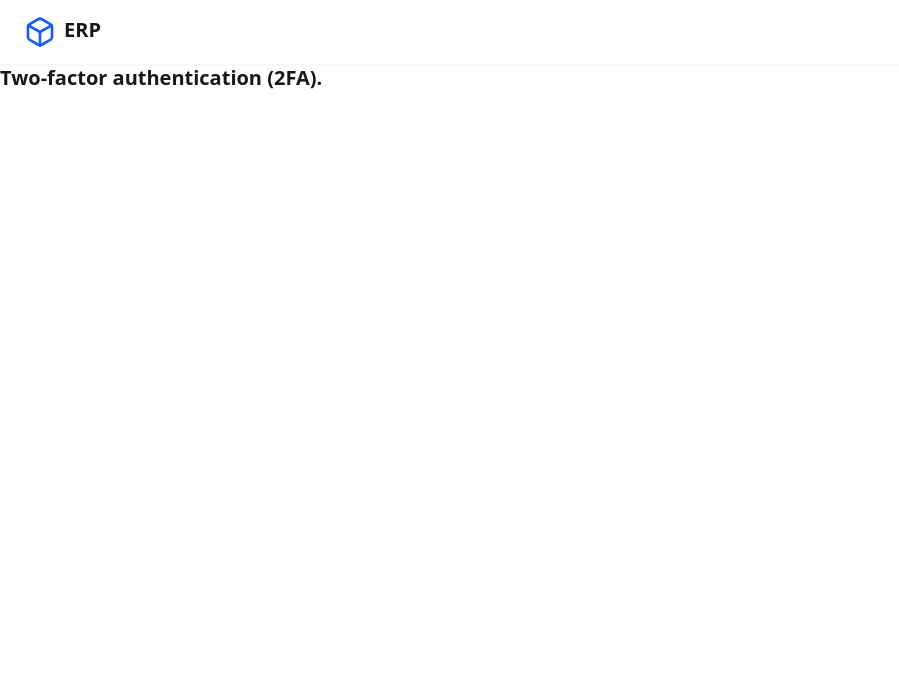
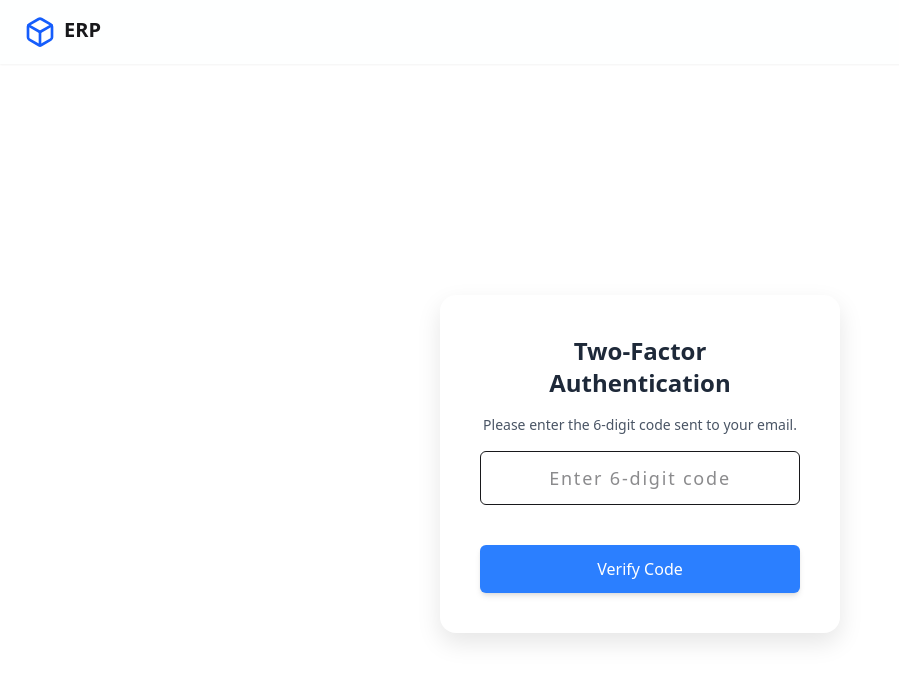
Before and after one commit to tarunranka/admin-panel, a React (Vite) app: page /verify in a window 1280 px wide. Shown: the top 682 px of the page, without its empty margins (0-899 px from the left). Built offline with nearby package versions, Linux system fonts and the light colour scheme; no server answers.

Commit message:
Added TwoFactorForm component and updated in the TwoFactorAuth page

```diff
--- /dev/null
+++ b/src/components/TwoFactorForm.jsx
@@ -0,0 +1,42 @@
+import React, { useState } from "react";
+
+const TwoFactorForm = ({ onVerify }) => {
+  const [code, setCode] = useState("");
+
+  const handleSubmit = (e) => {
+    e.preventDefault();
+    if (code.trim() !== "") {
+      onVerify(code);
+    }
+  };
+
+  return (
+    <>
+      <h2 className="text-2xl font-semibold text-gray-800 mb-4 text-center">
+        Two-Factor Authentication
+      </h2>
+      <p className="text-gray-600 text-sm text-center mb-4">
+        Please enter the 6-digit code sent to your email.
+      </p>
+
+      <form onSubmit={handleSubmit} className="flex flex-col space-y-4">
+        <input
+          type="text"
+          placeholder="Enter 6-digit code"
+          value={code}
+          onChange={(e) => setCode(e.target.value)}
+          maxLength="6"
+          className="border p-3 rounded-md w-full text-center text-lg tracking-widest"
+        />
+
+        <button
+          type="submit"
+          className="mt-6 px-6 py-3 bg-blue-500 text-white rounded-md shadow-md hover:bg-blue-600">
+          Verify Code
+        </button>
+      </form>
+    </>
+  );
+};
+
+export default TwoFactorForm;
--- a/src/pages/LoginWithPassword.jsx
+++ b/src/pages/LoginWithPassword.jsx
@@ -165,7 +165,12 @@ const LoginPage = () => {
               aria-required="true"
             />
           </InputGroup>
-          <Button type="submit">Sign In</Button>
+
+          <button
+            type="submit"
+            className="w-full mt-6 px-6 py-3 bg-blue-500 text-white rounded-md shadow-md hover:bg-blue-600">
+            Sign In
+          </button>
           {error && <ErrorMessage aria-live="assertive">{error}</ErrorMessage>}
         </form>
       </LoginCard>
--- a/src/pages/TwoFactorAuth.jsx
+++ b/src/pages/TwoFactorAuth.jsx
@@ -1,7 +1,38 @@
-export default function LoginWithPassword() {
+// pages/VerifyPage.js
+import React from "react";
+import styled from "styled-components";
+import TwoFactorForm from "../components/TwoFactorForm";
+
+const Container = styled.div`
+  display: flex;
+  min-height: 100vh;
+  align-items: center;
+  justify-content: center;
+  background: rgba(255, 255, 255, 0.33);
+`;
+
+const LoginCard = styled.div`
+  background: white;
+  padding: 2.5rem;
+  border-radius: 1rem;
+  box-shadow: 0 10px 25px rgba(0, 0, 0, 0.1);
+  width: 100%;
+  max-width: 400px;
+  margin: 1rem;
+`;
+
+const VerifyPage = () => {
+  const handleVerify2FA = (code) => {
+    console.log(code);
+  };
+
   return (
-    <h2 className="text-xl font-semibold mb-4">
-      Two-factor authentication (2FA).
-    </h2>
+    <Container>
+      <LoginCard>
+        <TwoFactorForm onVerify={handleVerify2FA} />
+      </LoginCard>
+    </Container>
   );
-}
+};
+
+export default VerifyPage;
--- a/src/store/authSlice.js
+++ b/src/store/authSlice.js
@@ -10,6 +10,18 @@ export const login = createAsyncThunk(
   async ({ email, password }, { rejectWithValue }) => {
     try {
       return await loginApi({ email, password });
+    } catch (error) {
+      return rejectWithValue(error.message);
+    }
+  }
+);
+
+// Step 2: Verify 2FA and Authenticate
+export const verify2FA = createAsyncThunk(
+  "auth/verify2FA",
+  async ({ email, code }, { rejectWithValue }) => {
+    try {
+      return await verify2FAApi(code);
     } catch (error) {
       return rejectWithValue(error.message);
     }
```
